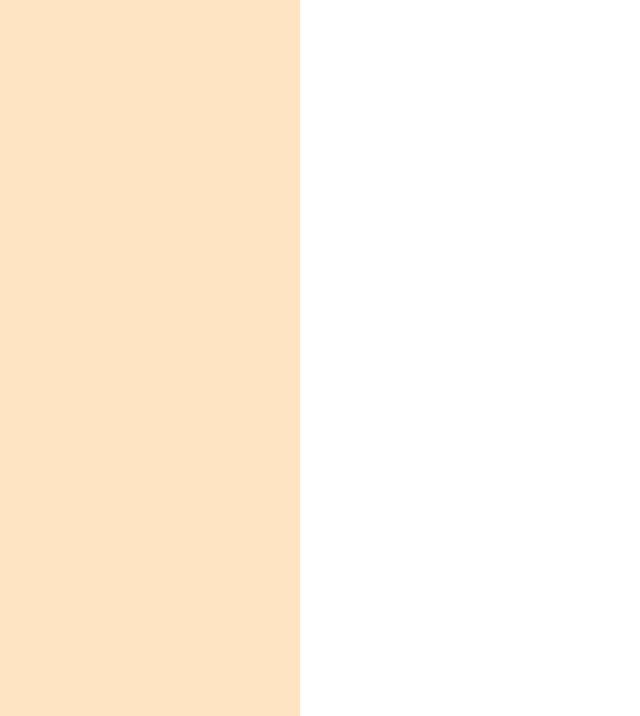
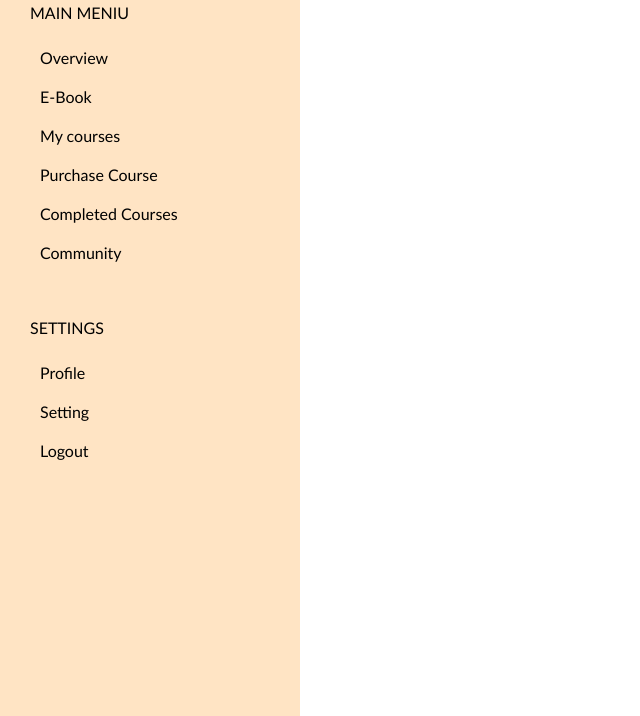
Before and after one commit to vitaliju/eduhouse, a website: page index.html in a window 1280 px wide. Shown: the part 84-800 px from the top of the page, without its empty margins (0-640 px from the left). Drawn offline with Linux system fonts and the light colour scheme.

Commit message:
aside.css

```diff
--- /dev/null
+++ b/css/aside.css
@@ -0,0 +1,41 @@
+aside {
+    padding: 30px;
+    padding-left: 0;
+    background-color: bisque;
+}
+
+.logo {
+    margin-left: 30px;
+}
+
+.main-nav {
+    display: flex;
+    flex-direction: column;
+    gap: 30px;
+}
+
+.nav-group {
+    display: flex;
+    flex-direction: column;
+}
+
+.nav-group-title {
+    margin-left: 30px;
+    text-transform: uppercase;
+}
+
+.nav-list {
+    display: flex;
+    flex-direction: column;
+}
+
+.link {
+    padding: 10px 40px;
+    text-decoration: none;
+    color: black;
+}
+
+.active {
+    background-color: white;
+    color: orange;
+}
--- a/css/main.css
+++ b/css/main.css
@@ -1,16 +1,14 @@
 * {
      box-sizing: border-box;
 }
+
 body {
      display: grid;
      grid-template-columns: 300px 1fr;
      margin: 0;
      background-color: bisque;
      min-height: 100vh;
- }
-
- aside {
-     background-color: ;
+     font-family: 'Gill Sans', 'Gill Sans MT', Calibri, 'Trebuchet MS', sans-serif;
 }
 
 main {
--- a/index.html
+++ b/index.html
@@ -5,13 +5,36 @@
     <meta name="viewport" content="width=device-width, initial-scale=1.0">
     <title>Document</title>
     <link rel="stylesheet" href="./css/main.css">
+    <link rel="stylesheet" href="./css/aside.css">
 </head>
 <body>
     <aside>
-        ASIDE
+        <img class="logo" src="./img/logo.webp" alt="">
+        <nav class="main-nav">
+          <div class="nav-group">
+             <p class="nav-group-title">Main meniu</p>
+             <div class="nav-list">
+                <a class="link" href="#">Overview</a>
+                <a class="link" href="#">E-Book</a>
+                <a class="link" href="#">My courses</a>
+                <a class="link" href="#">Purchase Course</a>
+                <a class="link" href="#">Completed Courses</a>
+                <a class="link" href="#">Community</a>
+             </div>
+          </div>
+          <div class="nav-group">
+            <p class="nav-group-title">Settings</p>
+            <div class="nav-list">
+                <a class="link" href="#">Profile</a>
+                <a class="link" href="#">Setting</a>
+                <a class="link" href="#">Logout</a>
+            </div>
+          </div>
+        </nav>
     </aside>
     <main>
         MAIN
+
     </main>
 
 
```
Also changed, not shown: img/logo.webp (added). Lines whose indentation alone changed are shown as unchanged.
